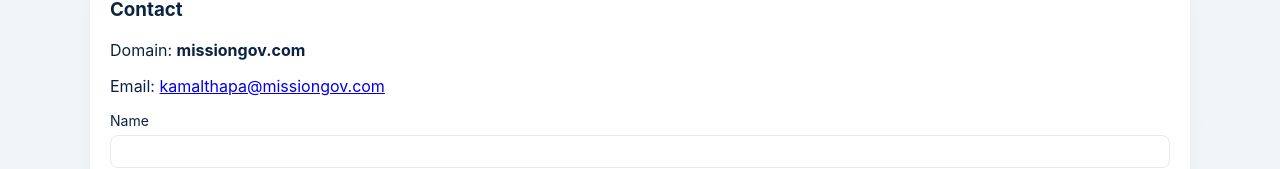
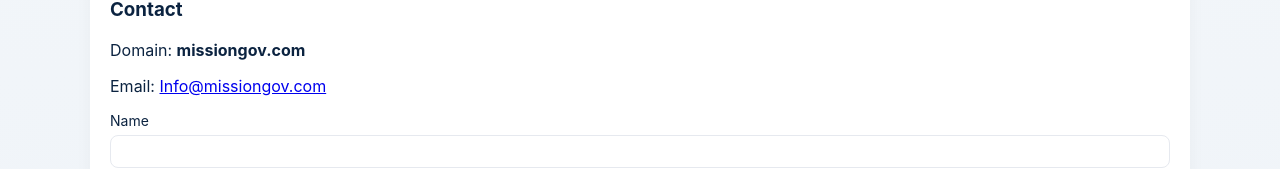
Before and after one commit to missiongov/landing, a plain HTML site: page index.html in a window 1280 px wide. Shown: the part 1011-1180 px from the top of the page. Drawn offline with Linux system fonts and the light colour scheme.

Commit message:
Update index.html

```diff
--- a/index.html
+++ b/index.html
@@ -3,7 +3,7 @@
 <head>
   <meta charset="utf-8" />
   <meta name="viewport" content="width=device-width,initial-scale=1" />
-  <title>MissionGov — Disabled Veteran Owned Business</title>
+  <title>MissionGov </title>
   <meta name="description" content="MissionGov: Disabled Veteran Owned Business — Government-style services and contracting support."/>
   <link rel="stylesheet" href="styles.css">
   <link rel="icon" href="assets/logo.png">
@@ -61,7 +61,7 @@
     <section id="contact" class="card contact-card">
       <h3>Contact</h3>
       <p>Domain: <strong>missiongov.com</strong></p>
-      <p>Email: <a href="mailto:kamalthapa@missiongov.com">kamalthapa@missiongov.com</a></p>
+      <p>Email: <a href="mailto:Info@missiongov.com">Info@missiongov.com</a></p>
       <form class="contact-form" onsubmit="alert('This is a static demo. Configure a real form endpoint to receive messages.'); return false;">
         <label>
           Name
```
